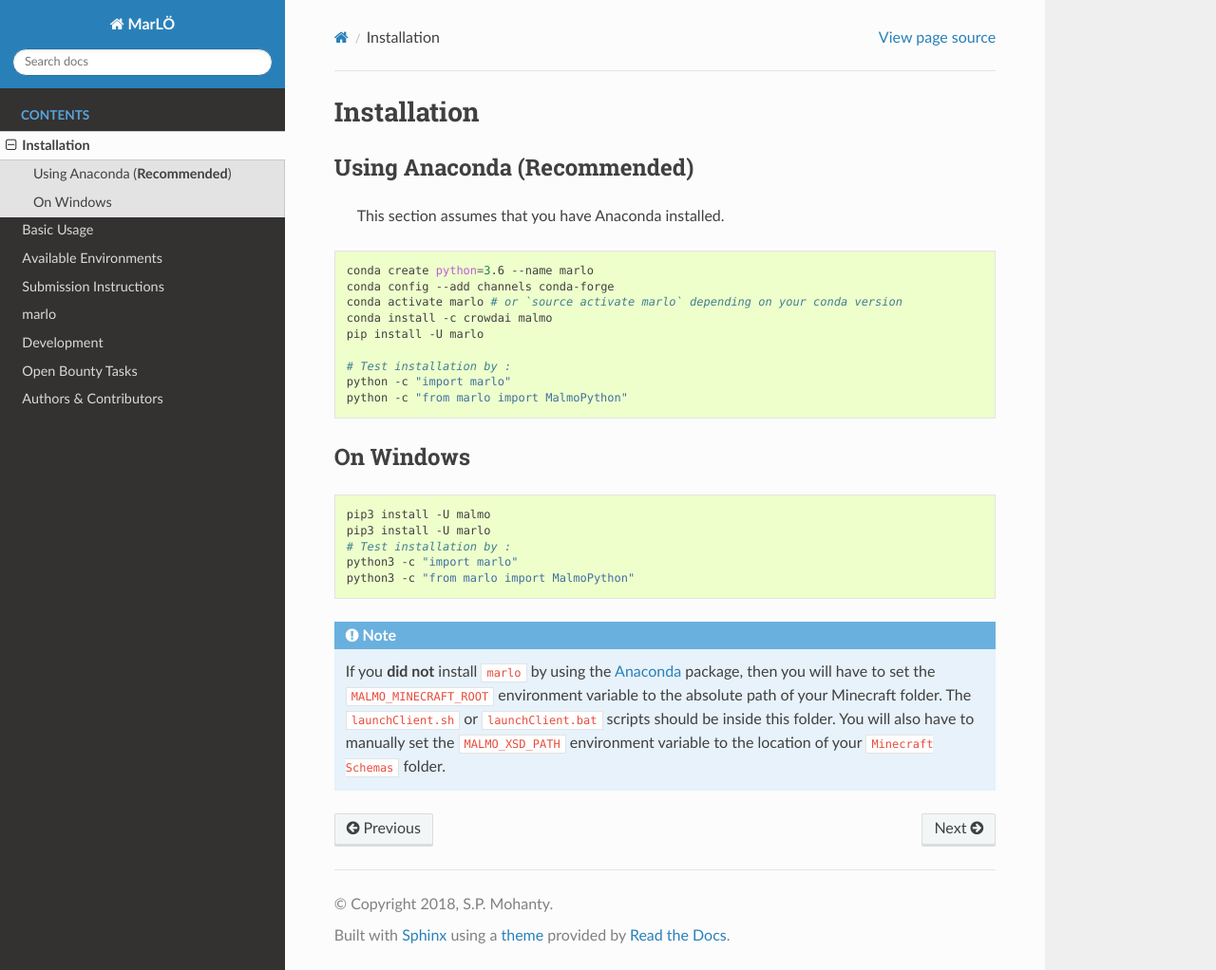
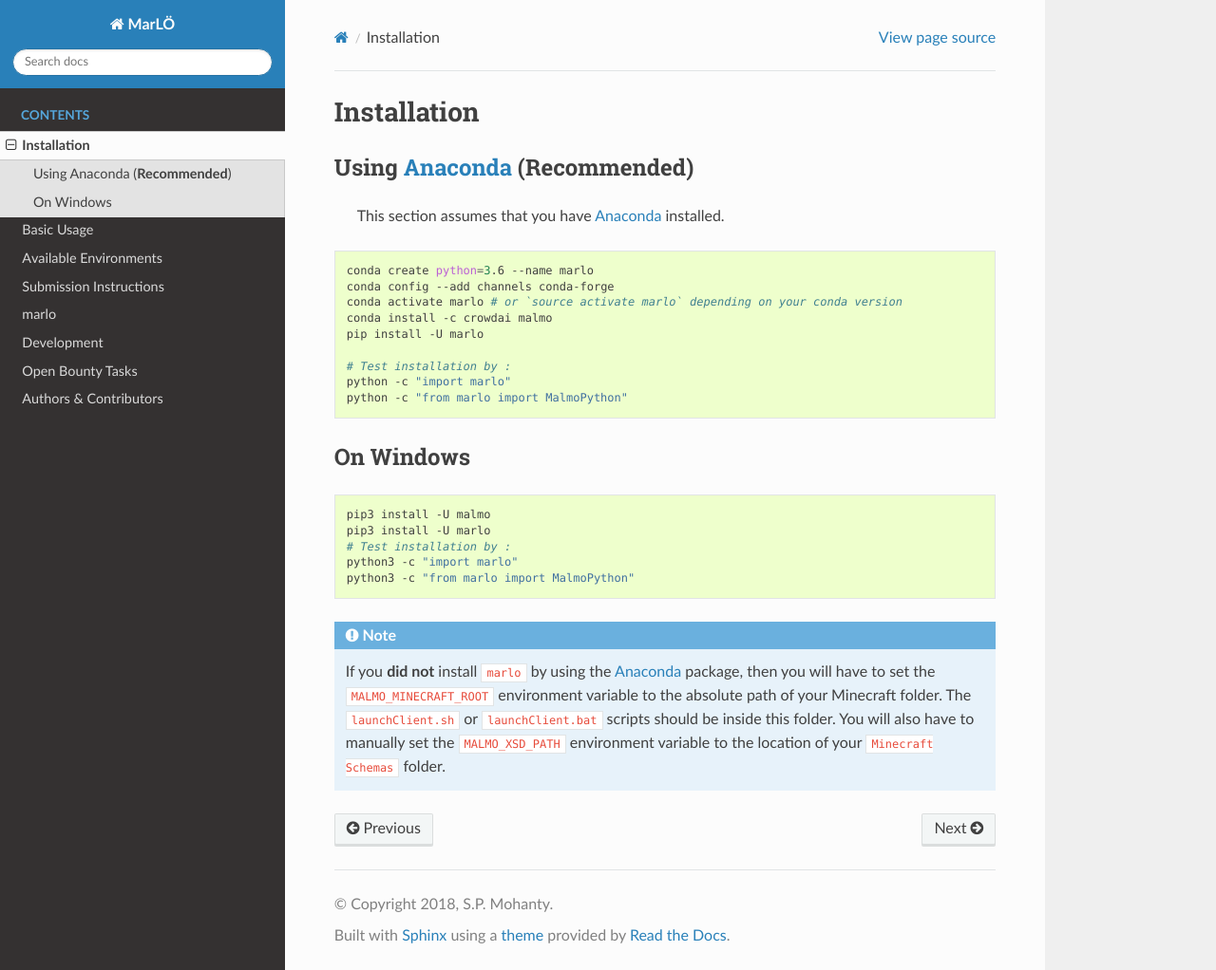
Before and after one commit to crowdAI/marLo, a Sphinx documentation site: the page built from source/installation.rst, in a window 1280 px wide and 1022 px high. Shown: the whole window at 95% size. Built offline with Sphinx 7.4.7 and the Read the Docs theme 2.0.0, drawn with Linux system fonts in a browser that asks for light colours.

```diff
--- a/source/installation.rst
+++ b/source/installation.rst
@@ -1,9 +1,9 @@
 Installation
 ============
 
-Using Anaconda (**Recommended**)
---------------
-  This section assumes that you have Anaconda installed.
+Using Anaconda_ (**Recommended**)
+----------------------------------
+  This section assumes that you have Anaconda_ installed.
 
 .. code-block:: bash
 
```
